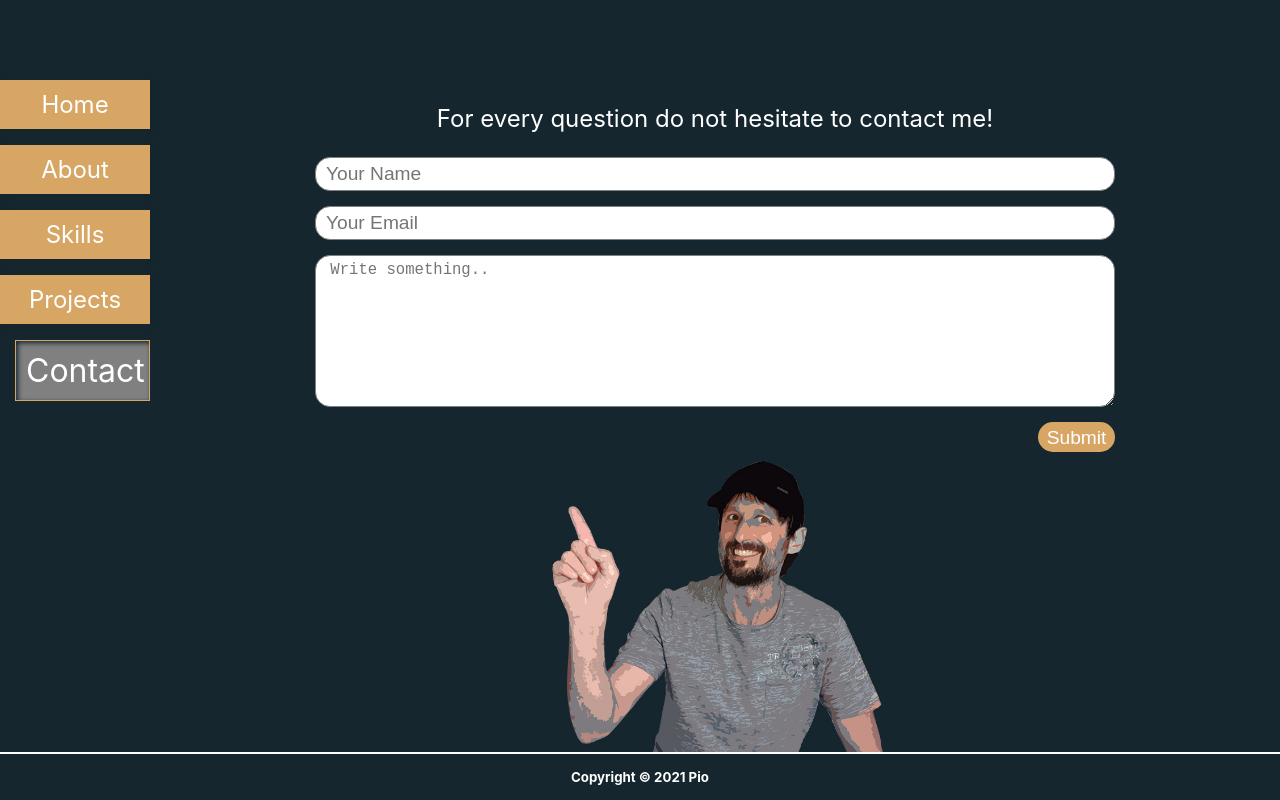
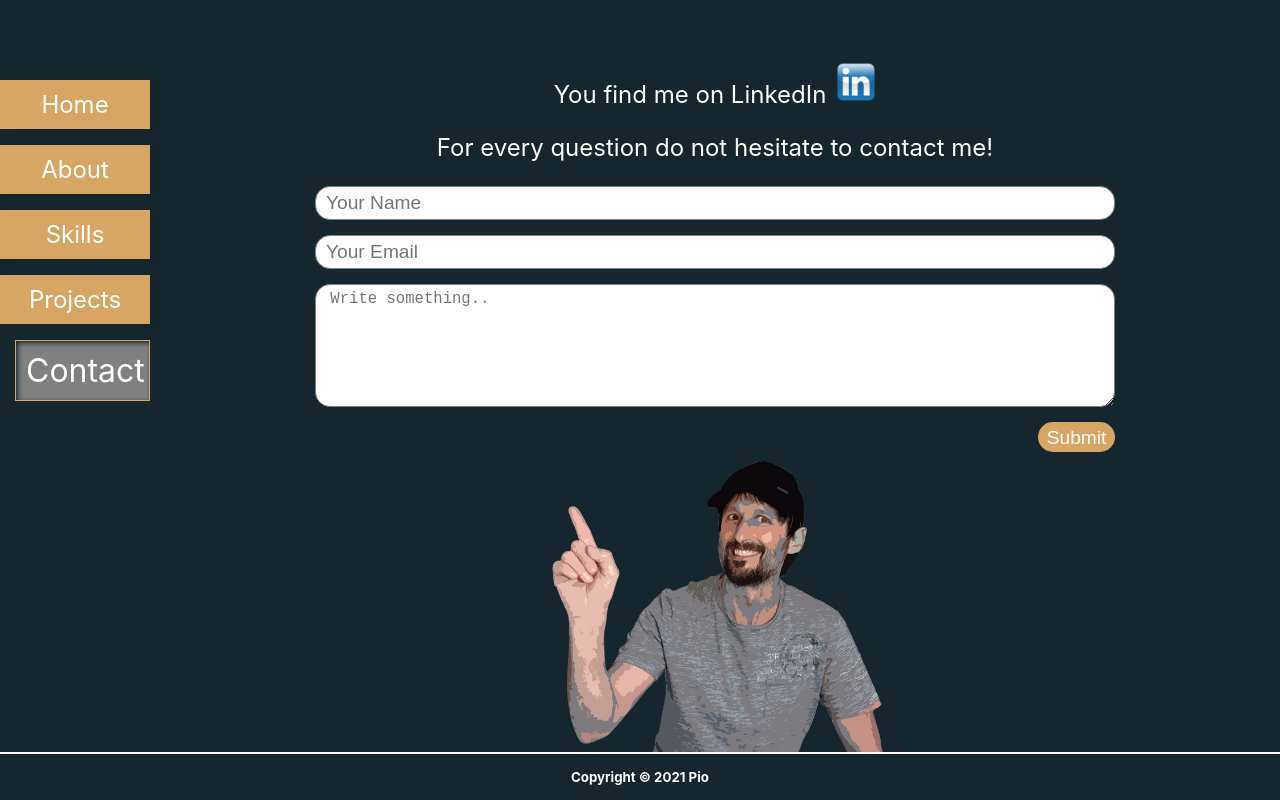
Before and after one commit to Pio-js/My-portfolio, a React (Create React App) app: page /contact in a window 1280 px wide. Built offline with nearby package versions, Linux system fonts and the light colour scheme.

Commit message:
contact section update

```diff
--- a/src/components/ImageSlider.js
+++ b/src/components/ImageSlider.js
@@ -37,8 +37,6 @@ const ImageSlider = ({ setProjectName, setTechnology, setDescription, setImages,
                             <div className ="project-title">
                                 <h3>{slide.projName}</h3>
                             </div>
-
-                            {/* <Link to="/project" setProjectName={setProjectName(slide.projName)} setTechnology={setTechnology(slide.technology)} setDescription={setDescription(slide.fullDescription)} setImages={setImages(slide.images)}> */}
                                 <img className="slide-img" src={slide.preview} alt={slide.projName} onClick={setterHandler}/>
 
                             <div className ="project-description">
--- a/src/pages/Contact.css
+++ b/src/pages/Contact.css
@@ -15,6 +15,8 @@
 
 #contact-container > p {
     color: white;
+    margin-top: 0;
+    display: inline-flex;
 }
 
 form {
@@ -58,6 +60,7 @@ form > button:hover {
 }
 
 #cont-img {
+    position: relative;
     width: 100%;
     height: 38vmin;
     min-height: 300px;
@@ -67,6 +70,15 @@ form > button:hover {
     background-position: center;
 }
 
+#linkedin {
+    width: 40px;
+    height: 40px;
+    margin-top: -18px;
+    margin-left: 10px;
+    background-image: url('../images/Linkedin.png');
+    background-size: contain;
+}
+
 @media (max-width: 700px){
     #contact-container {
         width: 100%;
--- a/src/pages/Contact.js
+++ b/src/pages/Contact.js
@@ -1,5 +1,5 @@
 import Menu from '../components/Menu';
-import './Contact.css'
+import './Contact.css';
 
 export default function Contact(){
     const submit = ()=>{
@@ -9,6 +9,7 @@ export default function Contact(){
         <section id="contact">
             <div className="menu-w"><Menu/></div>
             <div id='contact-container' className="page-container">
+                <p>You find me on LinkedIn<a id="linkedin" href="https://www.linkedin.com/in/pio-saija/" target="blank"></a></p>
                 <p>For every question do not hesitate to contact me!</p>
                 <form onSubmit={submit}>
                     <input className="no-outline" type='text' placeholder=" Your Name" name='name' required/>
--- a/src/pages/Project.js
+++ b/src/pages/Project.js
@@ -8,6 +8,19 @@ export default function Project(props) {
 
     const {projectName, technology, description, images} = props;
     const [popup, setPopup] = useState();
+
+    /* const [current, setCurrent] = useState(0);
+    const length = images.length;
+    const nextSlide = () => {
+        setCurrent(current === length - 1 ? 0 : current + 1);
+    };
+    const prevSlide = () => {
+        setCurrent(current === 0 ? length - 1 : current - 1);
+    };
+
+    if (!Array.isArray(slides) || images.length <= 0) {
+        return null;
+    } */
 
     const closeBtn = <div id='close-popup-btn' onClick={()=>setPopup()}>X</div>
 
@@ -25,6 +38,7 @@ export default function Project(props) {
                         </div>
                     </div>
                     <h2 id="popup-img-desc">{popupDesc}</h2>
+                    <div></div>
                 </div>
             </div>
         );
@@ -34,6 +48,7 @@ export default function Project(props) {
         return <img key={key} className="project-icons" src={icon} alt="tech used icon"/>
     });
     const projectImages = images.map((image, key) => {
+
         return  (
             <div className="project-img-container">
                 <img key={key} className='project-images' src={image.image} alt="project preview" onClick={()=>imgPopup(image.image, image.desc)}/>
```
Also changed, not shown: src/images/Linkedin.png (added), src/images/about-bg.jpg.
